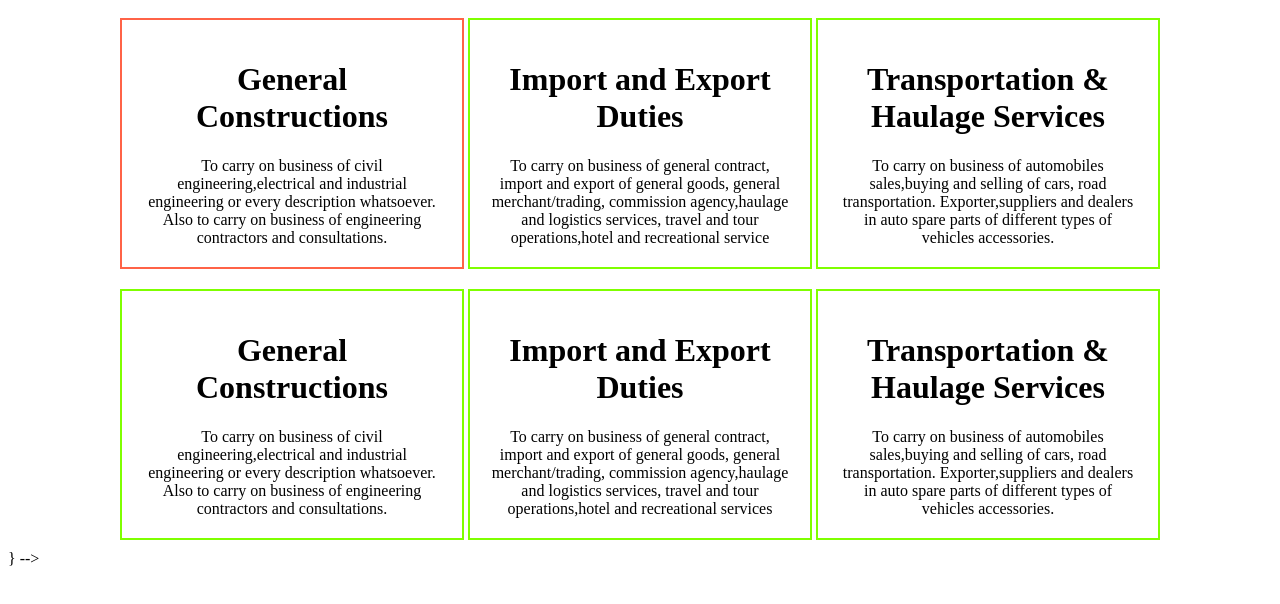
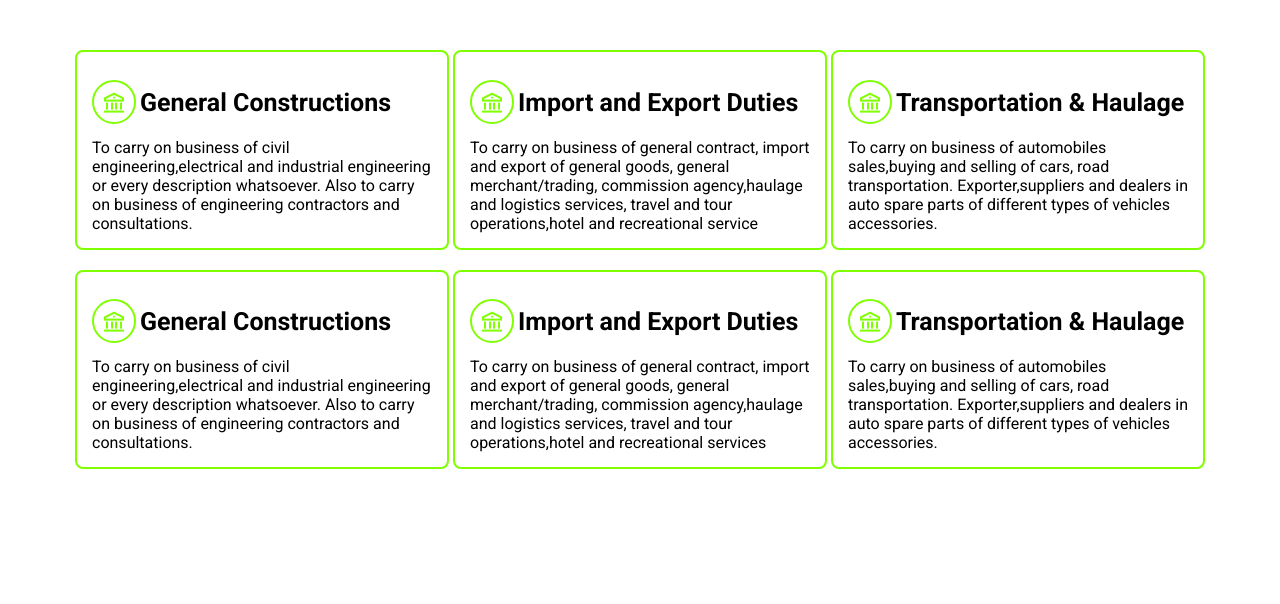
Before and after one commit to OJTanjiro/cardtutorial, a plain HTML site: page index.html in a window 1280 px wide. Drawn offline with nearby package versions, Linux system fonts and the light colour scheme.

Commit message:
core update: updated ui

```diff
--- a/index.html
+++ b/index.html
@@ -1,47 +1,81 @@
 <!DOCTYPE html>
 <html lang="en">
+
 <head>
     <meta charset="UTF-8">
     <meta name="viewport" content="width=device-width, initial-scale=1.0">
     <title>Document</title>
     <link rel="stylesheet" href="main.css">
+
+    <link rel="preconnect" href="https://fonts.googleapis.com">
+    <link rel="preconnect" href="https://fonts.gstatic.com" crossorigin>
+    <link href="https://fonts.googleapis.com/css2?family=Roboto:ital,wght@0,100..900;1,100..900&display=swap"
+        rel="stylesheet">
+    <link href="https://cdn.jsdelivr.net/npm/remixicon@4.5.0/fonts/remixicon.css" rel="stylesheet" />
 </head>
+
 <body>
+
 
 
     <div class="parentdiv">
 
 
-    <div class="cardholder firstcard"> <h1>General Constructions</h1>
-    To carry on business of civil engineering,electrical and industrial engineering or every description whatsoever. Also to carry on business of engineering contractors and consultations. </div>
+        <div class="cardholder firstcard">
+            <div class="header-containers"> <div class="custom-roundedshape"><i class="ri-bank-line custom-icons"></i> </div>
+            <h2>General Constructions</h2></div>
+            To carry on business of civil engineering,electrical and industrial engineering or every description
+            whatsoever. Also to carry on business of engineering contractors and consultations.
+        </div>
 
         <!-- <span style="border: 2px solid red;">General Constructions</span> -->
 
 
-    <div class="cardholder"> <h1>Import and Export Duties</h1>
+        <div class="cardholder">
+            <div class="header-containers"> <div class="custom-roundedshape"><i class="ri-bank-line custom-icons"></i> </div>
+            <h2>Import and Export Duties</h2></div>
 
-    To carry on business of general contract, import and export of general goods, general merchant/trading, commission agency,haulage and logistics services, travel and tour operations,hotel and recreational service</div>
+            To carry on business of general contract, import and export of general goods, general merchant/trading,
+            commission agency,haulage and logistics services, travel and tour operations,hotel and recreational service
+        </div>
 
-    <div class="cardholder"> <h1>Transportation & Haulage Services</h1>
+        <div class="cardholder">
+            <div class="header-containers"> <div class="custom-roundedshape"><i class="ri-bank-line custom-icons"></i> </div>
+            <h2>Transportation & Haulage</h2></div>
 
-    To carry on business of automobiles sales,buying and selling of cars, road transportation. Exporter,suppliers and dealers in auto spare parts of different types of vehicles accessories.</div>
+            To carry on business of automobiles sales,buying and selling of cars, road transportation.
+            Exporter,suppliers and dealers in auto spare parts of different types of vehicles accessories.
+        </div>
 
-    <div class="cardholder"> <h1>General Constructions</h1>
+        <div class="cardholder">
+            <div class="header-containers"> <div class="custom-roundedshape"><i class="ri-bank-line custom-icons"></i> </div>
+            <h2>General Constructions</h2></div>
 
-    To carry on business of civil engineering,electrical and industrial engineering or every description whatsoever. Also to carry on business of engineering contractors and consultations.</div>
+            To carry on business of civil engineering,electrical and industrial engineering or every description
+            whatsoever. Also to carry on business of engineering contractors and consultations.
+        </div>
 
-    <div class="cardholder"> <h1>Import and Export Duties</h1>
+        <div class="cardholder">
+            <div class="header-containers"> <div class="custom-roundedshape"><i class="ri-bank-line custom-icons"></i> </div>
+            <h2>Import and Export Duties</h2></div>
 
-    To carry on business of general contract, import and export of general goods, general merchant/trading, commission agency,haulage and logistics services, travel and tour operations,hotel and recreational services</div>
+            To carry on business of general contract, import and export of general goods, general merchant/trading,
+            commission agency,haulage and logistics services, travel and tour operations,hotel and recreational services
+        </div>
 
-    <div class="cardholder"> <h1>Transportation & Haulage Services</h1>
+        <div class="cardholder">
+            <div class="header-containers"> <div class="custom-roundedshape"><i class="ri-bank-line custom-icons"></i> </div>
+            <h2>Transportation & Haulage</h2></div>
 
-    To carry on business of automobiles sales,buying and selling of cars, road transportation. Exporter,suppliers and dealers in auto spare parts of different types of vehicles accessories.</div>
+            To carry on business of automobiles sales,buying and selling of cars, road transportation.
+            Exporter,suppliers and dealers in auto spare parts of different types of vehicles accessories.
+        </div>
 
 
     </div>
 
 </body>
+
 </html>
 
 
@@ -95,7 +129,7 @@ div , section-->
 }
 .cardholder{
     border: 2px solid chartreuse; -->
-}
+
 
 
 
@@ -132,7 +166,7 @@ div , section-->
     <h1 id="firstheader">General Constructions</h1>
     To carry on business of civil engineering,electrical and industrial engineering or every description whatsoever. Also to carry on business of engineering contractors and consultations.
 
-    <!-- <span style="border: 2px solid red;">General Constructions</span> -->
+     <span style="border: 2px solid red;">General Constructions</span> -->
 
 
 <!-- <h1>Import and Export Duties</h1>
@@ -157,4 +191,4 @@ div , section-->
 
 
     </body>
-    </html> --> -->
+    </html> -->
--- a/main.css
+++ b/main.css
@@ -1,31 +1,72 @@
+
 body{
-    /* background-color: tomato; */
+  font-family: "Roboto", sans-serif;
+  font-optical-sizing: auto;
 }
+
+
 #firstheader{
     border: 2px solid chartreuse;
 }
+
 .cardholder{
     border: 2px solid chartreuse;
     /* margin-left: 200px; */
     /* height: 200px; */
-    width: 300px;
-    padding: 20px;
+    width: 340px;
+    padding: 15px;
     margin: 10px 0px;
+    /* height: 210px; */
+    vertical-align: middle;
+    text-align: left;
+
+    display: inline-block;
+    border-radius: 8px;
+}
+
+.firstcard{
+    /* border: 2px solid tomato; */
+    /* margin-left: auto; */
+    /* margin-right: auto; */
+    /* border-top-right-radius: 8px; */
+    /* border-bottom-left-radius: 8px; */
+}
+
+.parentdiv{
+     /* border:2px solid purple;  */
+    width: 90%;
+    text-align: center;
+    margin-left: auto;
+    margin-right: auto;
+    margin-top: 40px;
+}
+
+.custom-roundedshape{
+    height: 30px;
+    width: 30px;
+    border-radius: 50%;
+    border: 2px solid chartreuse;
+    text-align: center;
+    padding: 5px;
     display: inline-block;
 }
 
-.firstcard{
-    border: 2px solid tomato;
-    margin-left: auto;
-    margin-right: auto;
+
+.custom-icons{
+color: chartreuse;
+font-size: 24px;
+display: inline-block;
+margin-top: 3px;
 }
 
-.parentdiv{
-    /* border:2px solid purple; */
-    width: 85%;
-    text-align: center;
-    margin-left: auto;
-    margin-right: auto;
+h2{
+    display: inline-block;
+    font-size: 25px;
+}
+
+.header-containers{
+    /* border: 2px solid black; */
+    text-align: left;
 }
 
 .daisy{
@@ -93,3 +134,8 @@ body{
 
 
     /* Padding box model property */
+
+
+    /* body{ */
+  /* font-family: "Roboto", sans-serif; */
+  /* font-optical-sizing: auto; */
```
Lines whose indentation alone changed are shown as unchanged.
